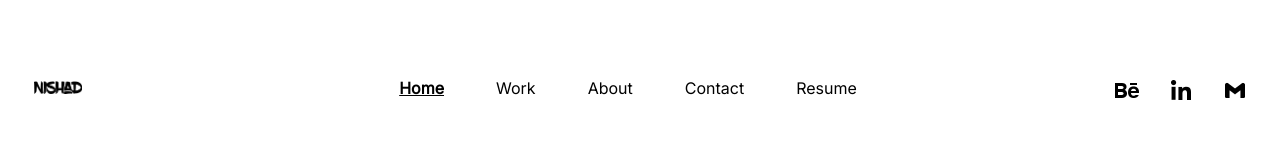
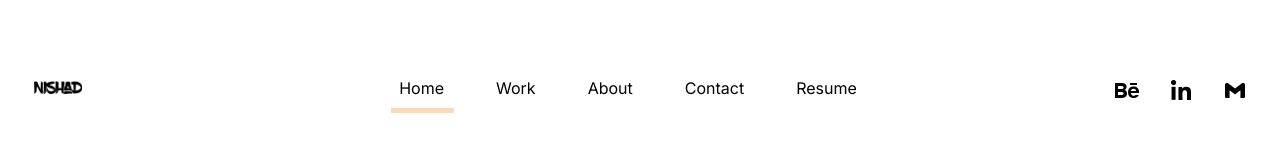
Before and after one commit to VinitaMathew/NishadPortfolio, a React (Create React App) app: page / in a window 1280 px wide. Shown: the top 168 px of the page. Built offline with nearby package versions, Linux system fonts and the light colour scheme.

Commit message:
menu underline for active element

```diff
--- a/src/components/Routing/Menu/Menu.scss
+++ b/src/components/Routing/Menu/Menu.scss
@@ -50,10 +50,6 @@
         font-size: 16px;
         list-style: none;
         cursor: pointer;
-        .active {
-          font-weight: 700;
-          text-decoration: underline;
-        }
       }
       .link {
         color: #000000;
@@ -76,8 +72,28 @@
 
 .menu-container-desktop.scrolled {
   padding-top: 24px;
-  .menu-list{
-    padding-bottom: 14px;
+  .menu-list {
+    padding-bottom: 30px;
+  }
+}
+.menu-container-desktop {
+  .menu-list {
+    .nav-links {
+      .nav-link {
+        .active {
+          position: relative;
+          &::after {
+            background: #f6dcbc;
+            content: "";
+            height: 5px;
+            left: -8px;
+            margin-top: 30px;
+            position: absolute;
+            width: 63px;
+          }
+        }
+      }
+    }
   }
 }
 
@@ -102,6 +118,9 @@
         width: 100%;
         display: flex;
         padding: 24px 0px;
+        .active {
+          font-weight: 700;
+        }
       }
     }
   }
```
